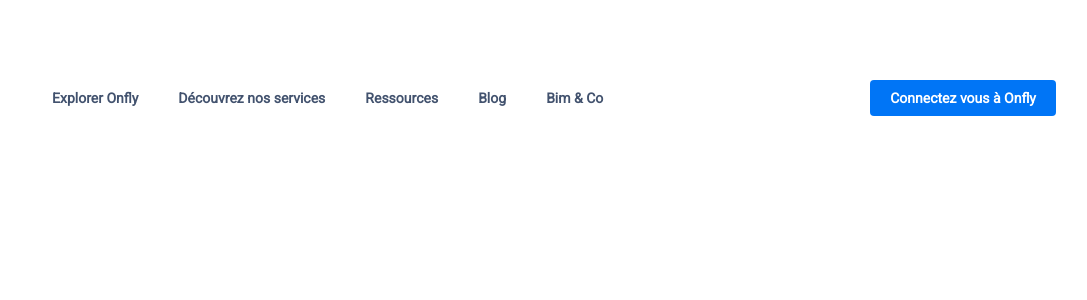
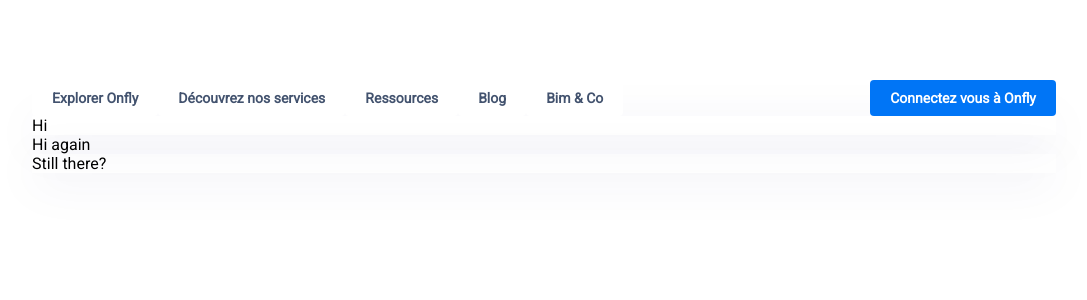
Before and after one commit to FlorianChauvel/tech-test-bimco, a React (Create React App) app: page / in a window 1280 px wide. Shown: the top 300 px of the page, without its empty margins (96-1183 px from the left). Built offline with nearby package versions, Linux system fonts and the light colour scheme.

Commit message:
added section elements

```diff
--- a/src/App.js
+++ b/src/App.js
@@ -2,6 +2,8 @@ import React from 'react';
 import styled from '@emotion/styled';
 
 import Header from './Header';
+import ShadowSection from './elements/sections/ShadowSection';
+import BasicSection from './elements/sections/BasicSection';
 
 const Container = styled.div({
   width: '80%',
@@ -12,6 +14,9 @@ function App() {
   return (
     <Container>
       <Header />
+      <ShadowSection>Hi</ShadowSection>
+      <BasicSection>Hi again</BasicSection>
+      <ShadowSection>Still there?</ShadowSection>
     </Container>
   );
 }
--- /dev/null
+++ b/src/elements/sections/BasicSection.js
@@ -0,0 +1,5 @@
+import styled from '@emotion/styled';
+
+const BasicSection = styled.section({});
+
+export default BasicSection;
--- /dev/null
+++ b/src/elements/sections/ShadowSection.js
@@ -0,0 +1,8 @@
+import styled from '@emotion/styled';
+import BasicSection from './BasicSection';
+
+const ShadowSection = styled(BasicSection)({
+    boxShadow: '0px 8px 50px rgba(15, 32, 115, 0.08)',
+});
+
+export default ShadowSection;
```
